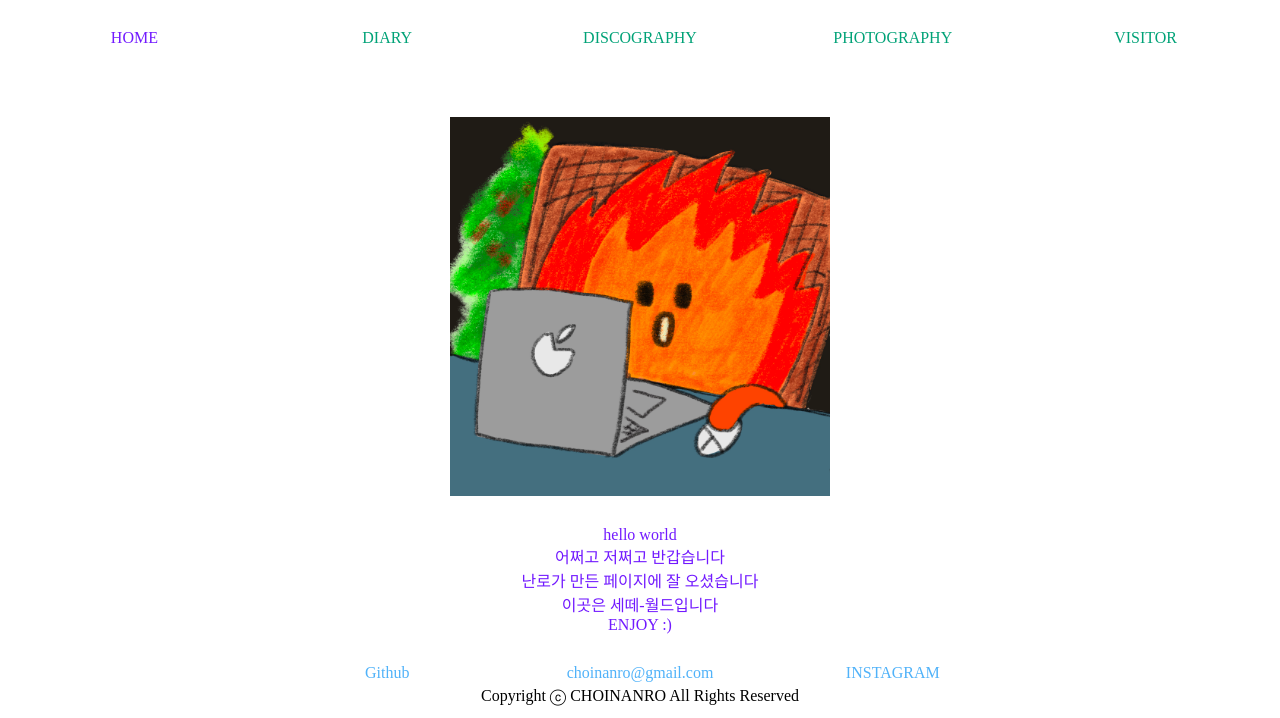
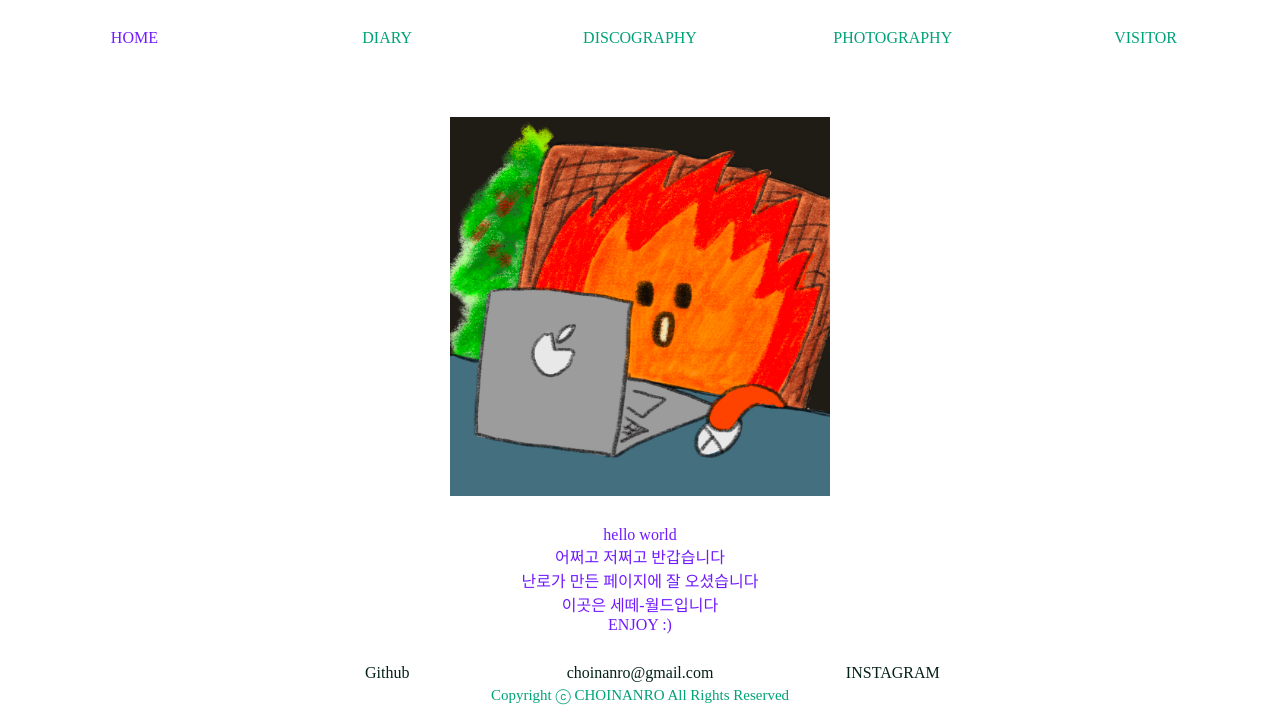
Before and after one commit to choinanro/sehtte-world, a plain HTML site: page index.html in a window 1280 px wide. Shown: the part 193-911 px from the top of the page. Drawn offline with Linux system fonts and the light colour scheme.

Commit message:
디테일 수정

```diff
--- a/index.html
+++ b/index.html
@@ -35,8 +35,10 @@
                 text-align: center;
             }
             #copyright {
+                font-size: 15px;
                 text-align: center;
                 padding: 5px;
+                color: rgb(0, 162, 119);
             }
             a {
                 text-decoration: none;
@@ -47,8 +49,9 @@
             .inactive {
                 color: rgb(0, 162, 119);
             }
-            .skyblue {
-                color: rgb(80, 178, 249)
+            .contact-text {
+                color: rgb(3, 32, 23);
+                text-decoration: none;
             }
         </style>
     </head>
@@ -71,9 +74,9 @@
         </div>
         <div id="contact">
             <div></div>
-            <div><a href="https://github.com/choinanro" class="skyblue">Github</a></div>
-            <div class="skyblue">choinanro@gmail.com</div>
-            <div><a href="https://www.instagram.com/sesetorok/?hl=ko" class="skyblue">INSTAGRAM</a></div>
+            <div><a href="https://github.com/choinanro" class="contact-text">Github</a></div>
+            <div class="contact-text">choinanro@gmail.com</div>
+            <div><a href="https://www.instagram.com/sesetorok/?hl=ko" class="contact-text">INSTAGRAM</a></div>
             <div></div>
         </div>
         <div id="copyright">
```
